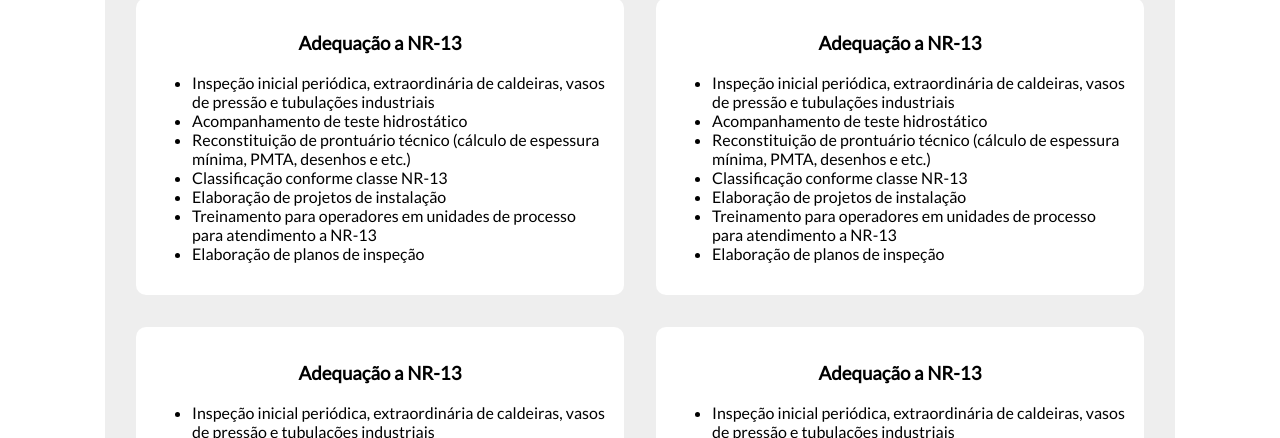
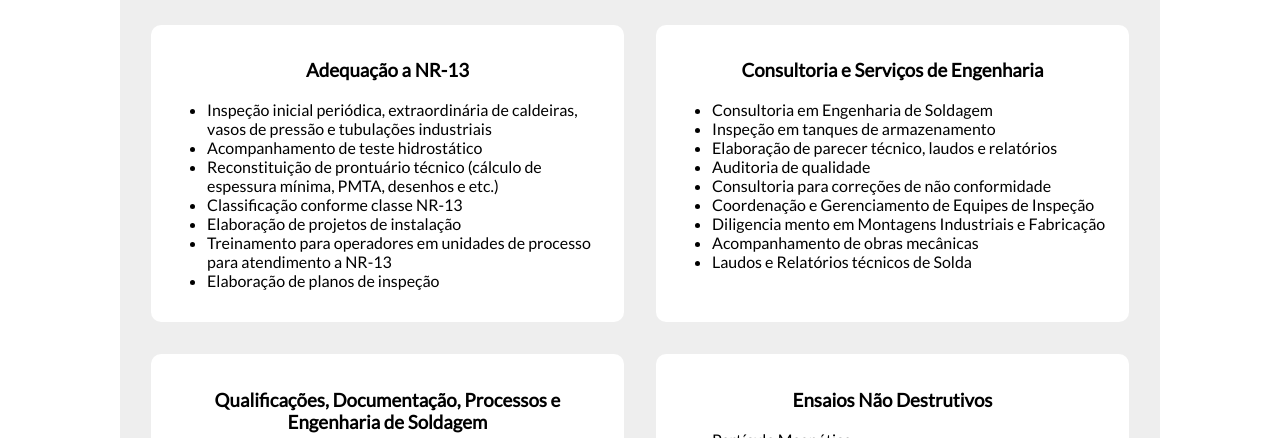
Before and after one commit to iansilva6/rb-site, a Gatsby site: page / in a window 1280 px wide. Shown: the part 362-800 px from the top of the page. Built offline with nearby package versions, Linux system fonts and the light colour scheme; Gatsby itself is replaced by a stand-in of ours; a web font is replaced by a local one.

Commit message:
feat: finish services

```diff
--- a/src/components/Banner/index.js
+++ b/src/components/Banner/index.js
@@ -9,7 +9,7 @@ import Logo from '../../images/logo.png';
 function Banner(props) {
     return (
         <Container>
-            <img src={Logo} alt="RB Consultoria, Inspeção e Engenharia. Especializado em NR-13"></img>
+            <img width={134} height={133} src={Logo} alt="RB Consultoria, Inspeção e Engenharia. Especializado em NR-13"></img>
             <Text>
                 <h1>RB Inspeções, Consultoria e Engenharia.</h1>
                 <p>NR-13 | Ensaios Não Destrutivos | Engenharia | Manutenção Alpinismo Industrial</p>
--- a/src/pages/index.js
+++ b/src/pages/index.js
@@ -20,41 +20,46 @@ const services = [
     ]
   },
   {
-    title: "Adequação a NR-13",
+    title: "Consultoria e Serviços de Engenharia",
     array: [
-      "Inspeção inicial periódica, extraordinária de caldeiras, vasos de pressão e tubulações industriais",
-      "Acompanhamento de teste hidrostático",
-      "Reconstituição de prontuário técnico (cálculo de espessura mínima, PMTA, desenhos e etc.)",
-      "Classificação conforme classe NR-13",
-      "Elaboração de projetos de instalação",
-      "Treinamento para operadores em unidades de processo para atendimento a NR-13",
-      "Elaboração de planos de inspeção"
+      "Consultoria em Engenharia de Soldagem",
+      "Inspeção em tanques de armazenamento",
+      "Elaboração de parecer técnico, laudos e relatórios",
+      "Auditoria de qualidade",
+      "Consultoria para correções de não conformidade",
+      "Coordenação e Gerenciamento de Equipes de Inspeção",
+      "Diligencia mento em Montagens Industriais e Fabricação",
+      "Acompanhamento de obras mecânicas",
+      "Laudos e Relatórios técnicos de Solda"
     ]
   },
   {
-    title: "Adequação a NR-13",
+    title: "Qualificações, Documentação, Processos e Engenharia de Soldagem",
     array: [
-      "Inspeção inicial periódica, extraordinária de caldeiras, vasos de pressão e tubulações industriais",
-      "Acompanhamento de teste hidrostático",
-      "Reconstituição de prontuário técnico (cálculo de espessura mínima, PMTA, desenhos e etc.)",
-      "Classificação conforme classe NR-13",
-      "Elaboração de projetos de instalação",
-      "Treinamento para operadores em unidades de processo para atendimento a NR-13",
-      "Elaboração de planos de inspeção"
+      "Procedimentos de Soldagem (EPS)",
+      "Registro de Qualificação do Procedimento de Soldagem (RQPS)",
+      "Registro de Qualificação do Soldador (RQS)",
+      "Instrução de Execução e Inspeção de Soldagem (IEIS)",
+      "Desenvolvimento, Análise, Revisão e Documentação de Qualidade em Solda",
+      "Procedimentos de Inspeção e Execução"
     ]
   },
   {
-    title: "Adequação a NR-13",
+    title: "Ensaios Não Destrutivos",
     array: [
-      "Inspeção inicial periódica, extraordinária de caldeiras, vasos de pressão e tubulações industriais",
-      "Acompanhamento de teste hidrostático",
-      "Reconstituição de prontuário técnico (cálculo de espessura mínima, PMTA, desenhos e etc.)",
-      "Classificação conforme classe NR-13",
-      "Elaboração de projetos de instalação",
-      "Treinamento para operadores em unidades de processo para atendimento a NR-13",
-      "Elaboração de planos de inspeção"
+      "Partícula Magnética",
+      "Líquido Penetrante",
+      "Caixa de Vácuo",
+      "Ensaio visual e dimensional de solda",
+      "Ultrassom"
     ]
   },
+  {
+    title: "Manutenção Alpinismo Industrial",
+    array: [
+      "Manutenção com utilização de alpinismo industrial",
+    ]
+  }
 ]
 
 // Styles
@@ -70,8 +75,6 @@ const Container = styled.div`
     font-family: 'Lato', sans-serif;
     @media screen and (min-width: 1200px) {
         max-width: 1040px;
-        padding-right: 15px;
-        padding-left: 15px;
         margin-right: auto;
         margin-left: auto;
     }
@@ -79,10 +82,12 @@ const Container = styled.div`
 
 const About = styled.div`
     width: 100%;
+    padding: 15px;
     p {
       font-size: 18px;
       text-align: center;
       margin-top: 30px;
+      margin-bottom: 0px;
     }
 `;
 
@@ -90,6 +95,7 @@ const Services = styled.div`
     display: flex;
     flex-wrap: wrap;
     justify-content: center;
+    padding: 15px;
     h2 {
       width: 100%;
       text-align: center;
```
